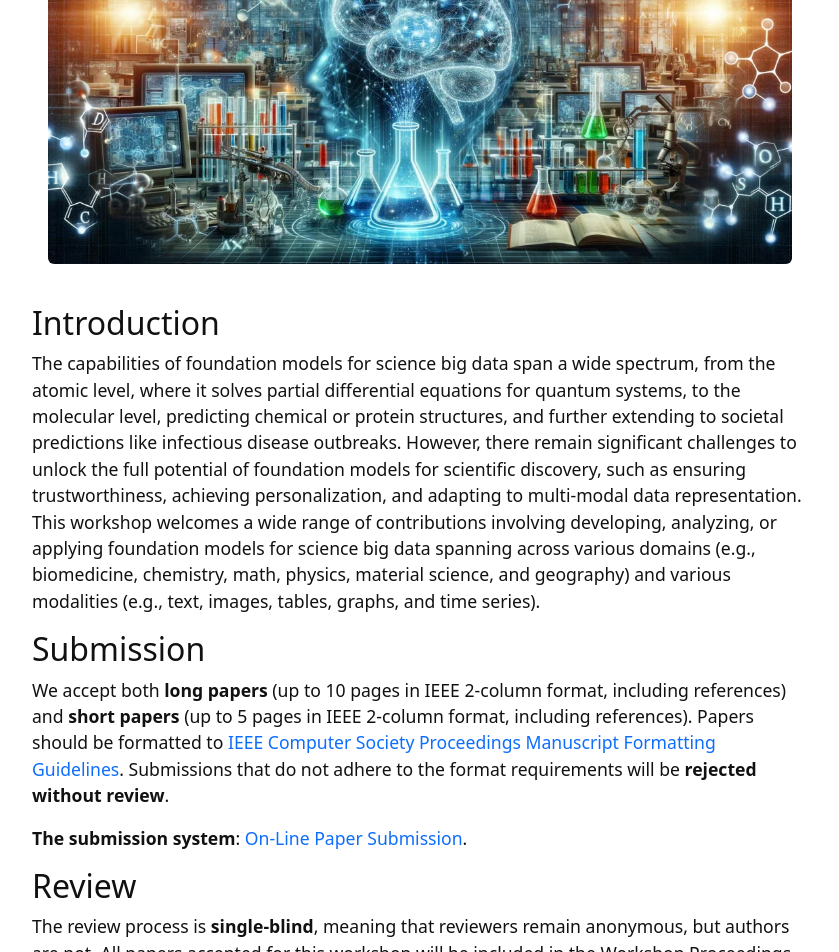
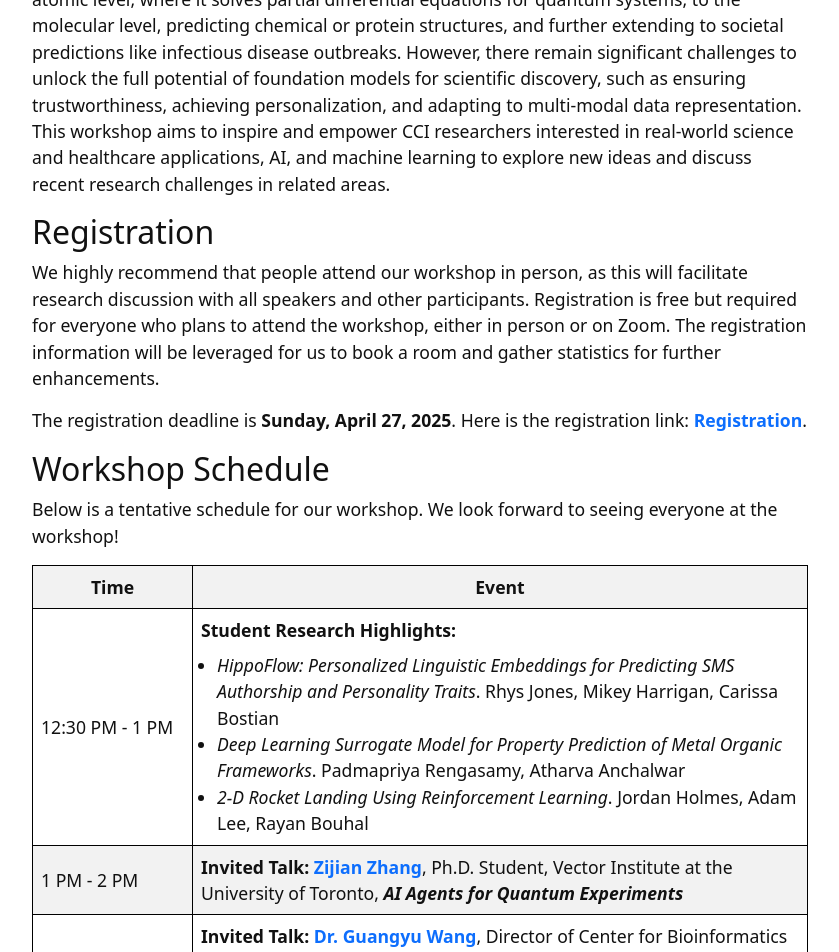
Before and after one commit to xuanwang91/2025-ACL-BOF, a Jekyll site: the page built from index.md, in a window 1280 px wide and 1400 px high, scrolled down 395 px. Shown: the top 952 px of the window, without its empty margins (220-1059 px from the left). Built offline with Jekyll 4.4.1, drawn with Linux system fonts in a browser that asks for light colours; some of the changed text lies outside the part shown.

Commit message:
Update index.md

```diff
--- a/index.md
+++ b/index.md
@@ -3,56 +3,74 @@
 layout: page
 ---
 
-# Foundation Models for Science Big Data
+# 2025 CCI Workshop: AI for Science with Foundation Models
 
-Time: **Dec 15-18, 2024**
+Time: **12:30 PM - 3:00 PM ET, Thursday, May 1st, 2025**
 
-Location: **Washington D.C., USA**
+Location: **Data and Decision Sciences Building, Room 366, Virginia Tech**
 
-{% include figure.html img="front-page.jpg" alt="intro image here" width="100%" %}
+Zoom Link: **[https://virginiatech.zoom.us/j/8682759193](https://virginiatech.zoom.us/j/8682759193)**
 
-## Introduction
-The capabilities of foundation models for science big data span a wide spectrum, from the atomic level, where it solves partial differential equations for quantum systems, to the molecular level, predicting chemical or protein structures, and further extending to societal predictions like infectious disease outbreaks. However, there remain significant challenges to unlock the full potential of foundation models for scientific discovery, such as ensuring trustworthiness, achieving personalization, and adapting to multi-modal data representation. This workshop welcomes a wide range of contributions involving developing, analyzing, or applying foundation models for science big data spanning across various domains (e.g., biomedicine, chemistry, math, physics, material science, and geography) and various modalities (e.g., text, images, tables, graphs, and time series).
 
-## Submission
-We accept both **long papers** (up to 10 pages in IEEE 2-column format, including references) and **short papers** (up to 5 pages in IEEE 2-column format, including references). Papers should be formatted to [IEEE Computer Society Proceedings Manuscript Formatting Guidelines](https://www.ieee.org/conferences/publishing/templates.html). Submissions that do not adhere to the format requirements will be **rejected without review**.
+## Workshop at a Glance
+The capabilities of foundation models for science big data span a wide spectrum, from the atomic level, where it solves partial differential equations for quantum systems, to the molecular level, predicting chemical or protein structures, and further extending to societal predictions like infectious disease outbreaks. However, there remain significant challenges to unlock the full potential of foundation models for scientific discovery, such as ensuring trustworthiness, achieving personalization, and adapting to multi-modal data representation. This workshop aims to inspire and empower CCI researchers interested in real-world science and healthcare applications, AI, and machine learning to explore new ideas and discuss recent research challenges in related areas.
 
-**The submission system**: [On-Line Paper Submission](https://wi-lab.com/cyberchair/2024/bigdata24/scripts/submit.php?subarea=S19&undisplay_detail=1&wh=/cyberchair/2024/bigdata24/scripts/ws_submit.php).
 
-## Review
-The review process is **single-blind**, meaning that reviewers remain anonymous, but authors are not. All papers accepted for this workshop will be included in the Workshop Proceedings published by the IEEE Computer Society Press and made available at the IEEE Big Data 2024 Conference. Each accepted paper is required to have **at least one author** register and present the work at the workshop during the IEEE Big Data 2024 Conference.
+## Registration
+We highly recommend that people attend our workshop in person, as this will facilitate research discussion with all speakers and other participants. Registration is free but required for everyone who plans to attend the workshop, either in person or on Zoom. The registration information will be leveraged for us to book a room and gather statistics for further enhancements.
 
-## Authorship
-The list of authors for submissions must comprise individuals who have made significant contributions to the work presented. The author list, including the order, cannot be altered after submission.
+The registration deadline is **Sunday, April 27, 2025**. Here is the registration link: [**Registration**](https://docs.google.com/forms/d/e/1FAIpQLSfglmDaF_TCaKWbVivQV4LXLORHOkpKnEn_JaIWet_DmtXySQ/viewform?usp=dialog).
 
-## Ethics Statement
-We strongly encourage all authors to include an explicit ethics statement regarding the broader impact of their work or any other ethical considerations. This statement should be positioned after the conclusion but before the references. The ethics statement will not be counted toward the page limits for submissions.
 
-## Supplementary Materials
-You have the option to include unlimited pages of appendices at the end of your submission, following the references. Appendices should be used to provide additional support for the findings and points presented in the main content but should not be necessary to grasp the core contributions of your work.
+## Workshop Schedule
+Below is a tentative schedule for our workshop. We look forward to seeing everyone at the workshop!
 
-For software (source codes) or data, as our submission process is single-blind, we encourage you to host them in public repositories, such as GitHub, and provide links for reference.
+<!--
+|  Time | Event |
+| -------- | ------- |
+| 12:30 PM - 1 PM  | **Student Research Highlights**  <br> 1. _HippoFlow: Personalized Linguistic Embeddings for Predicting SMS Authorship and Personality Traits_, Rhys Jones, Mikey Harrigan, Carissa Bostian <br> 2. _Deep Learning Surrogate Model for Property Prediction of Metal Organic Frameworks_, Padmapriya Rengasamy, Atharva Anchalwar <br> 3. _2-D Rocket Landing Using Reinforcement Learning_, Jordan Holmes, Adam Lee, Rayan Bouhal |
+| 1 PM - 2 PM | Invited Talk: [**Zijian Zhang**](https://www.linkedin.com/in/zijian-zhang-uoft/?originalSubdomain=ca), Ph.D. Student, Vector Institute at the University of Toronto, _AI Agents for Quantum Experiments_ |
+| 2 PM - 3 PM | Invited Talk: [**Dr. Guangyu Wang**](https://guangyuwanglab.github.io/web/), Director of Center for Bioinformatics and Computational Biology (CB2), Associate Professor of Computational Biology, Houston Methodist, Weill Cornell Medical College, _Foundation Models for Multi-Omics and Spatial Omics_ |
+|  |  |
+-->
 
-## Research Topics
-We consider a broad range of subject areas focused on foundation models for science big data. A non-exhaustive list of topics of interest includes:
-- **Science Domains**: biomedicine, chemistry, math, physics, material science, geography, ...
-- **Data Modalities**: text, images, tables, graphs, time series, domain-specific data, ...
-- **Model Life-cycle**: development, analysis, and applications, ...
-- **Evaluation**: benchmarks, scalable oversight, evaluation protocols and metrics, human and/or machine evaluation, ...
-- **Trustworthiness**: factuality, groundedness, uncertainty, explainability, bias and safety, security, privacy, robustness, ...
-- **Compute Efficiency**: distillation, compression, quantization, sample efficient methods, memory efficient methods, ...
-- **Engineering**: distributed training and inference on different hardware setups, training dynamics, optimization instability, ...
-- **Learning Algorithms**: learning, unlearning, meta-learning, model mixing methods, continual learning, ...
-- **Inference Algorithms**: decoding algorithms, reasoning algorithms, search algorithms, planning algorithms, ...
-- **Tools and Code**: pre-trained foundation models, integration with tools and APIs, LM-driven software engineering ...
+<table style="table-layout: fixed; width: 100%; border: 1px solid black; border-collapse: collapse; margin-bottom: 32px;">
+  <thead>
+    <tr>
+      <th style="width: 160px; border: 1px solid black; padding: 8px; text-align: center; background-color: #f2f2f2;">Time</th>
+      <th style="border: 1px solid black; padding: 8px; text-align: center; background-color: #f2f2f2;">Event</th>
+    </tr>
+  </thead>
+  <tbody>
+    <tr>
+      <td style="border: 1px solid black; padding: 8px;">12:30 PM - 1 PM</td>
+      <td style="border: 1px solid black; padding: 8px;">
+        <b>Student Research Highlights:</b>
+        <ul style="margin: 8px 0 0 16px; padding-left: 0;">
+          <li><i>HippoFlow: Personalized Linguistic Embeddings for Predicting SMS Authorship and Personality Traits</i>. Rhys Jones, Mikey Harrigan, Carissa Bostian</li>
+          <li><i>Deep Learning Surrogate Model for Property Prediction of Metal Organic Frameworks</i>. Padmapriya Rengasamy, Atharva Anchalwar</li>
+          <li><i>2-D Rocket Landing Using Reinforcement Learning</i>. Jordan Holmes, Adam Lee, Rayan Bouhal</li>
+        </ul>
+      </td>
+    </tr>
+    <tr>
+      <td style="border: 1px solid black; padding: 8px; background-color: #f2f2f2;">1 PM - 2 PM</td>
+      <td style="border: 1px solid black; padding: 8px; background-color: #f2f2f2;"><b>Invited Talk: <a href="https://www.linkedin.com/in/zijian-zhang-uoft/?originalSubdomain=ca">Zijian Zhang</a></b>, Ph.D. Student, Vector Institute at the University of Toronto, <b><i>AI Agents for Quantum Experiments</i></b></td>
+    </tr>
+    <tr>
+      <td style="border: 1px solid black; padding: 8px;">2 PM - 3 PM</td>
+      <td style="border: 1px solid black; padding: 8px;"><b>Invited Talk: <a href="https://guangyuwanglab.github.io/web/">Dr. Guangyu Wang</a></b>, Director of Center for Bioinformatics and Computational Biology (CB2), Associate Professor of Computational Biology, Houston Methodist, Weill Cornell Medical College, <b><i>Foundation Models for Multi-Omics and Spatial Omics</i></b></td>
+    </tr>
+  </tbody>
+</table>
 
-## Important Dates
-- **Oct 1, 2024**: Due date for full workshop papers submission
-- **Nov 4, 2024**: Notification of paper acceptance to authors
-- **Nov 20, 2024**: Camera-ready of accepted papers
-- **Dec 15-18, 2024**: Workshop date (TBD)
 
-## Program Chairs
-- **[Xuan Wang](https://xuanwang91.github.io/)**, Virginia Tech
-- **[Qi Li](https://sites.google.com/iastate.edu/qili/home?authuser=0)**, Iowa State University
-- **[Yu Zhang](https://yuzhimanhua.github.io/)**, University of Illinois Urbana-Champaign
+## Organizers
+- [**Xuan Wang**](https://xuanwang91.github.io/), Assistant Professor, Department of Computer Science, Virginia Tech
+- [**Jun Hou**](https://www.linkedin.com/in/jun-hou-1392b8149/), PhD Student, Department of Computer Science, Virginia Tech
+
+
+## Sponsor
+[**Commonwealth Cyber Initiative (CCI)**](https://cyberinitiative.org/)
+
+{% include figure.html img="cci.png" alt="intro image here" width="60%" align="left" %}
```
